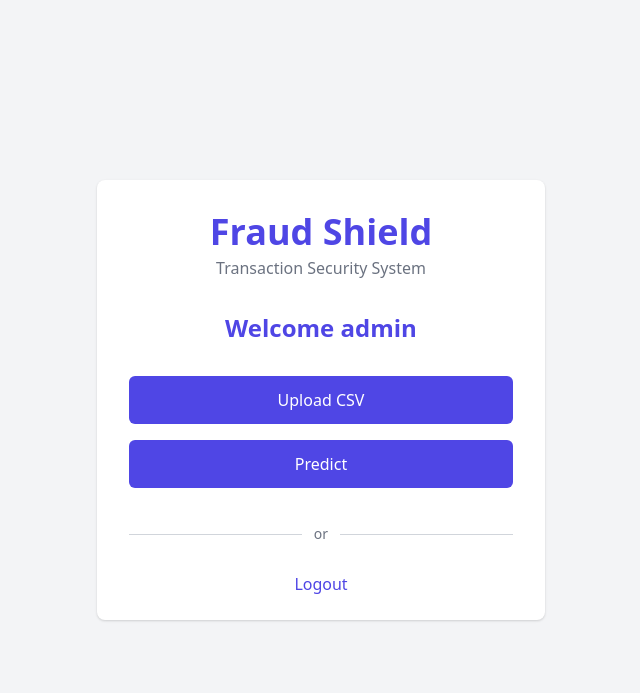
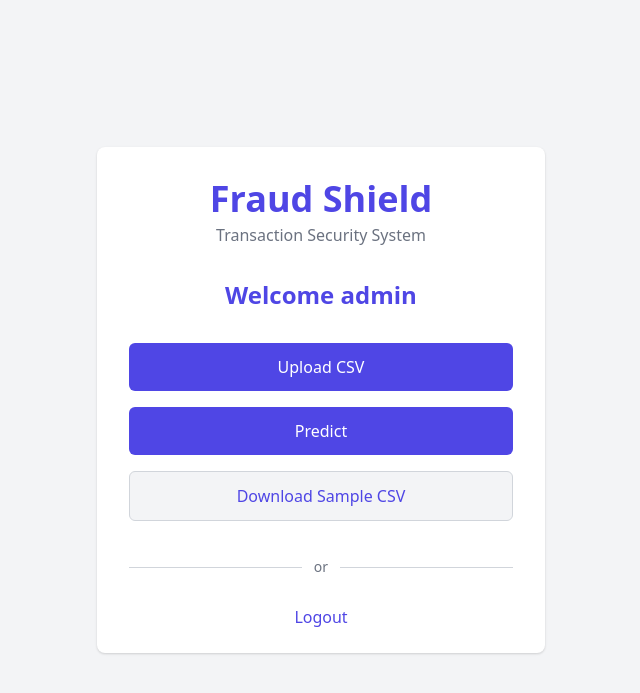
Before and after one commit to Azzanraj/upi_fraud_db, a Flask app: page /dashboard in a window 1280 px wide. Shown: the top 693 px of the page, without its empty margins (319-959 px from the left). Run offline with Flask 3, Linux system fonts and the light colour scheme; a user stored in the database is signed in; parts of the project's set-up code (start-up, migrations or seed data) failed here and were passed over.

Commit message:
Add sample CSV download link to dashboard

```diff
--- a/templates/dashboard.html
+++ b/templates/dashboard.html
@@ -22,6 +22,10 @@
                 <a href="{{ url_for('predict_all') }}" class="block w-full bg-indigo-600 hover:bg-indigo-700 text-white text-center py-3 px-4 rounded-md font-medium transition duration-200">
                     Predict
                 </a>
+
+                <a href="https://github.com/Azzanraj/upi_fraud_db/tree/main/uploads" target="_blank" class="block w-full bg-gray-100 border border-gray-300 text-indigo-600 hover:bg-gray-200 text-center py-3 px-4 rounded-md font-medium transition duration-200">
+                    Download Sample CSV
+                </a>
             </div>
 
             <div class="relative py-3">
```
